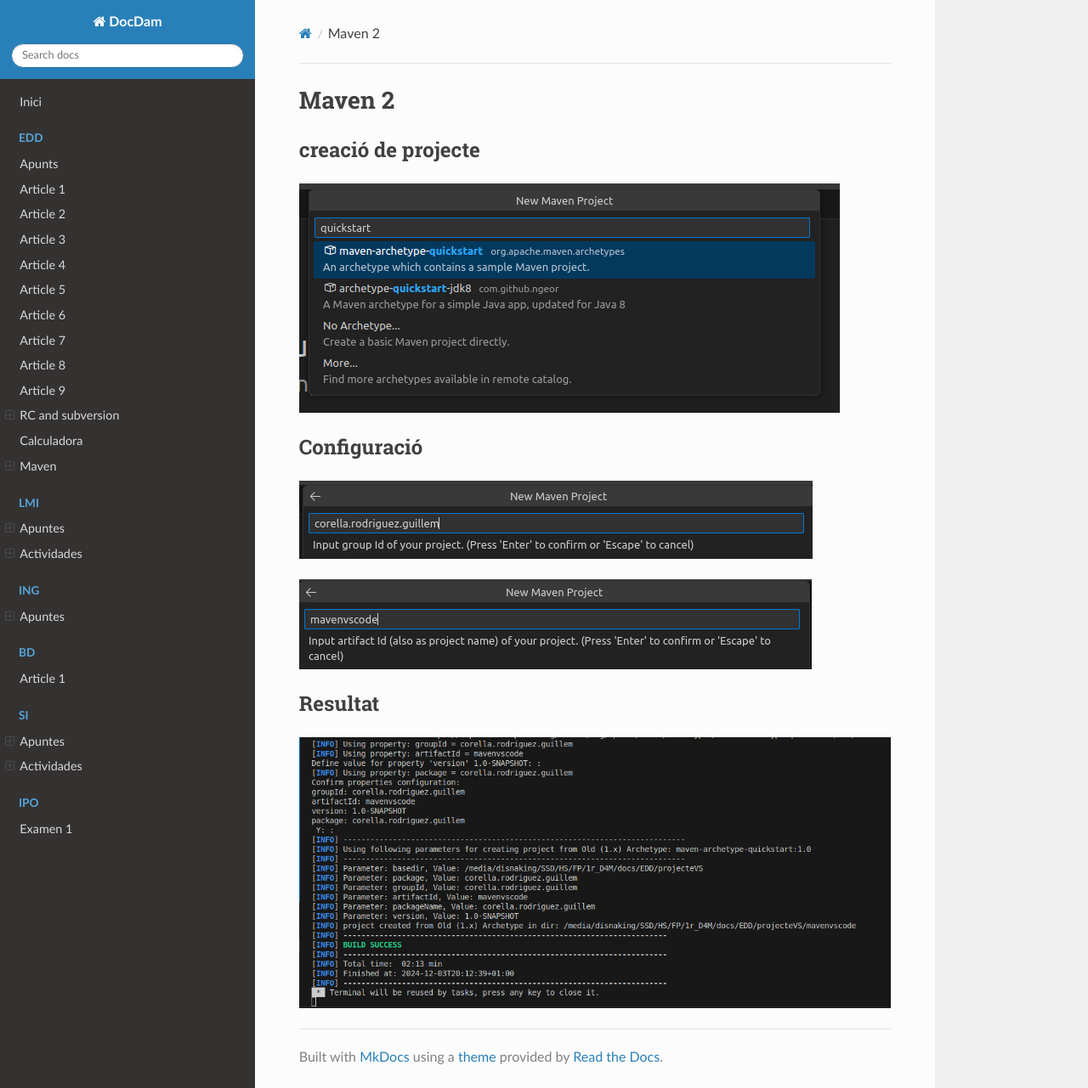
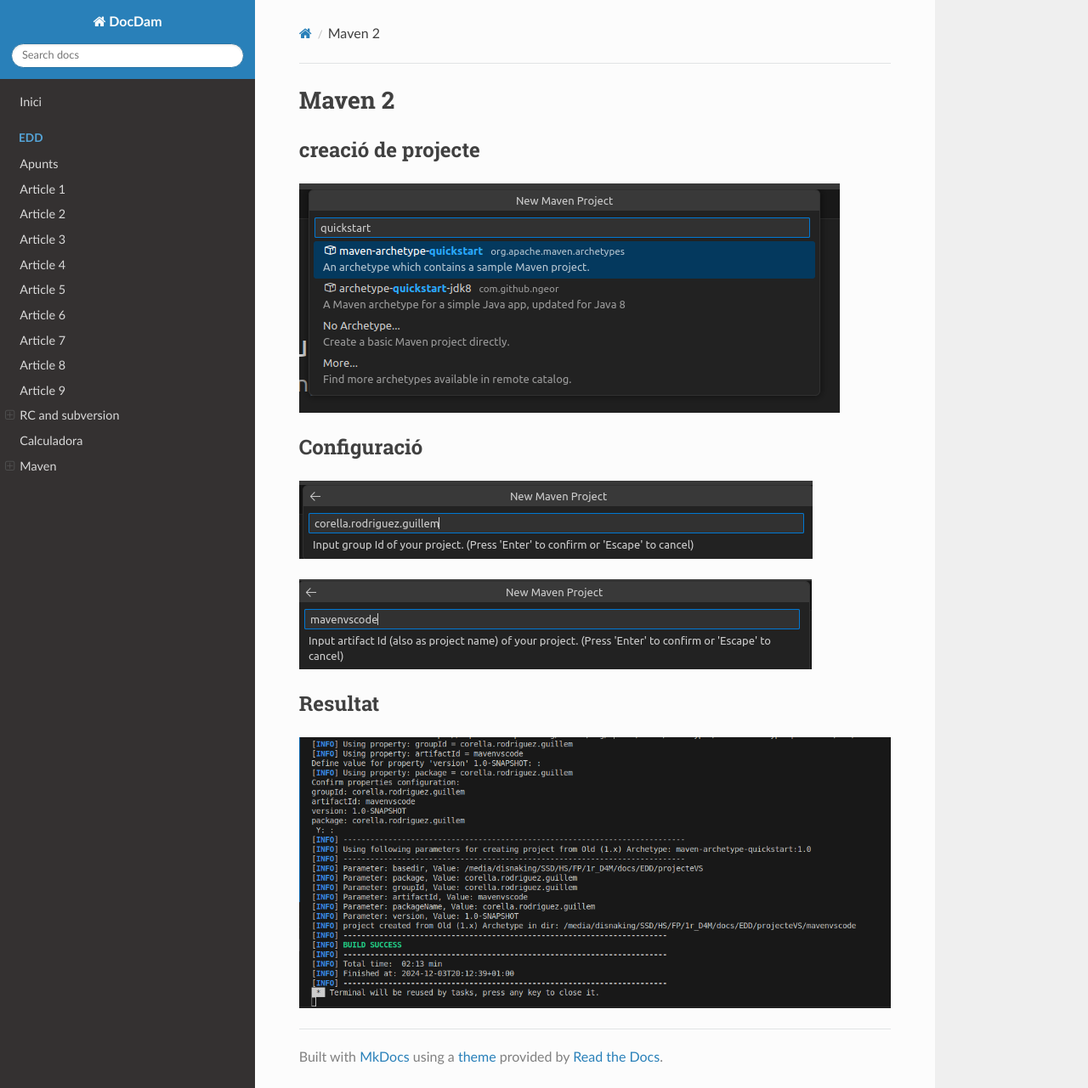
Before and after one commit to DisnaKing/devlog, an MkDocs documentation site: the page built from docs/EDD/maven/maven2.md, in a window 1280 px wide and 1281 px high. Shown: the whole window at 85% size. Built offline with MkDocs 1.6.1, drawn with Linux system fonts in a browser that asks for light colours; nearby versions of some CDN libraries; old or Windows-style settings are respelled for this version of MkDocs; some of the changed lines change nothing that is shown.

Commit message:
Actualización

```diff
--- a/mkdocs.yml
+++ b/mkdocs.yml
@@ -23,29 +23,3 @@ nav:
       - Act 1 : EDD\Actividades\maven\maven1.md
       - Act 2 : EDD\Actividades\maven\maven2.md
       - Act 3 : EDD\Actividades\maven\maven3.md
-  - LMI:
-    - Apuntes:
-      - Unidad 1: LMI\Apuntes\Apuntes.md
-      - Unidad 2: LMI\Apuntes\Unidad_2.md
-    - Actividades:
-      - Article 1: LMI\Apuntes\Actividades_U1.md
-      - Article 2: LMI\Tema_1\Act1.1.md
-      - Article 3:  LMI\Tema_1\Act1.2.md
-  - ING:
-    - Apuntes:
-      - Unidad 1: ING\Unit 1.md
-      - Unidad 2: ING\Unit 2.md
-      - Unidad 3: ING\Unit 3.md
-      - Unidad 4 : ING\Unit 4.md
-  - BD:
-    - Article 1: BD\Unidad 1\Apuntes\Apuntes.md
-  - SI:
-    - Apuntes:
-      - Unidad 1: SI\Apuntes\Apuntes.md
-      - Unidad 2: SI\Apuntes\Unidad2.md
-      - Unidad 4: SI\Apuntes\Unidad4.md
-    - Actividades:
-      - Actividad 1 : SI\Licencia_Software.md
-      - Actividad 2 : SI\Apuntes\Unidad3.md
-  - IPO:
-    - Examen 1 : IPO\Examen\1r_examen.md
```
